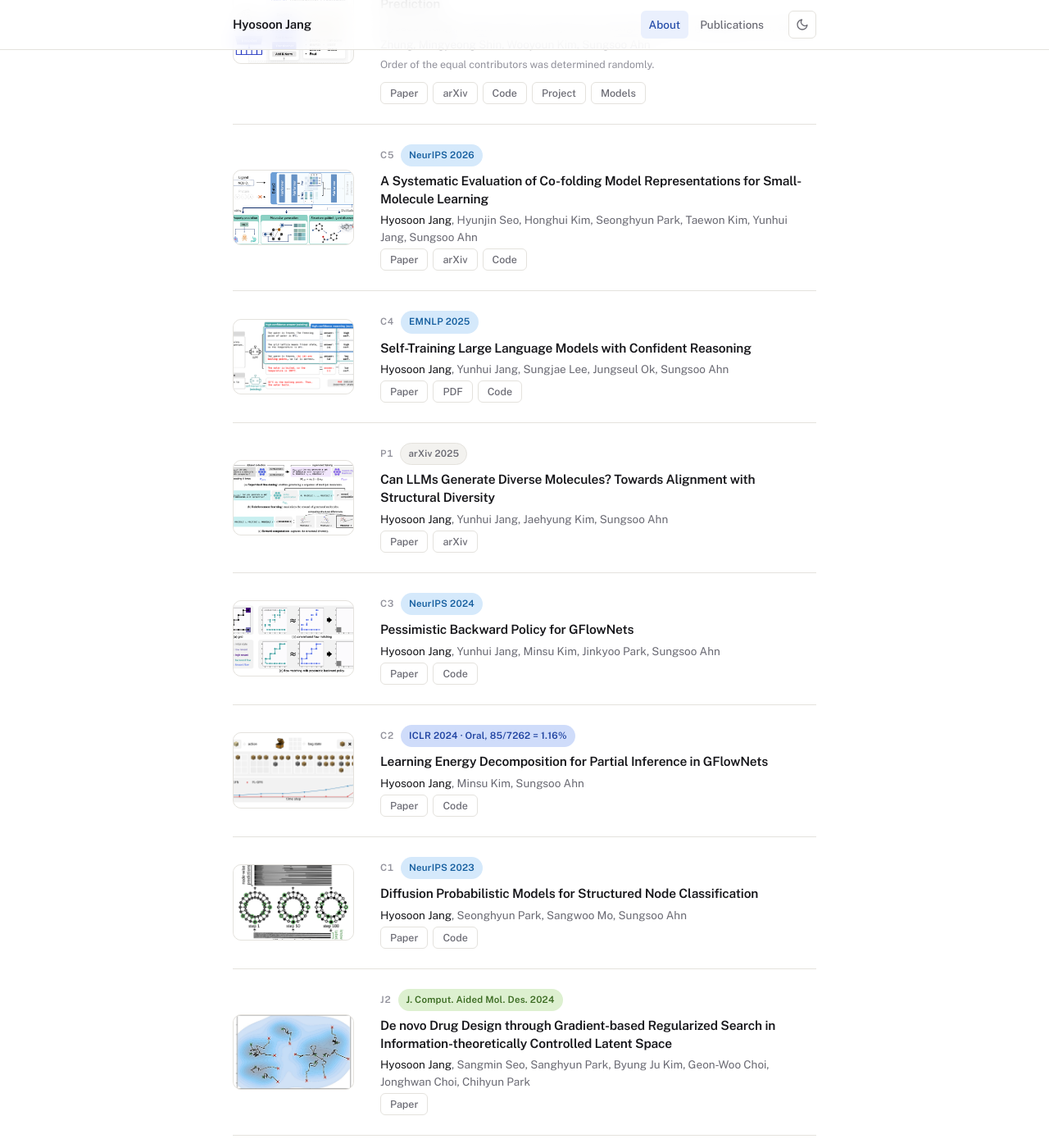
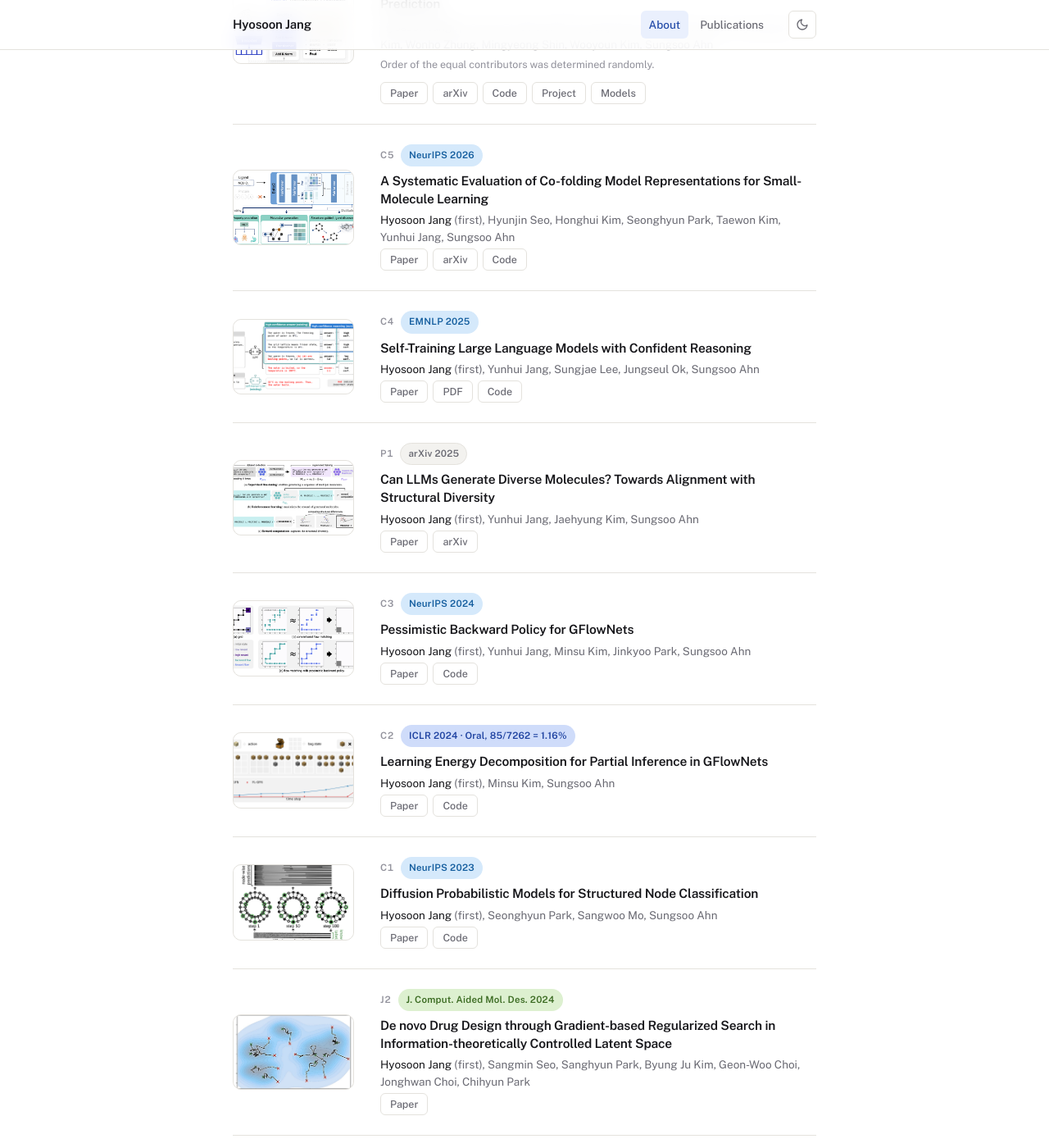
Before and after one commit to hsjang0/hsjang, a Jekyll site: the page built from index.html, in a window 1280 px wide and 1400 px high, scrolled down 1525 px. Shown: the whole window at 82% size. Built offline with Jekyll 4.4.1, drawn with Linux system fonts in a browser that asks for light colours; some of the changed text lies outside the part shown.

Commit message:
Label first and co-first authorship on publications

```diff
--- a/index.html
+++ b/index.html
@@ -151,7 +151,13 @@ title: Home
           <p class="team-legend">{{ paper.team.legend }}</p>
         </dialog>
         {% else %}
-        <p class="paper-authors">{{ paper.authors }}</p>
+        {% assign displayed_authors = paper.authors %}
+        {% if paper.author_role %}
+          {% capture own_author %}<span class='me'>Hyosoon Jang</span>{% if paper.authors contains "Hyosoon Jang</span><sup>&Dagger;</sup>" %}<sup>&Dagger;</sup>{% endif %}{% endcapture %}
+          {% capture labeled_author %}{{ own_author }} ({{ paper.author_role | escape }}){% endcapture %}
+          {% assign displayed_authors = paper.authors | replace: own_author, labeled_author %}
+        {% endif %}
+        <p class="paper-authors">{{ displayed_authors }}</p>
         {% endif %}
         {% if paper.venue %}<p class="paper-venue">{{ paper.venue }}</p>{% endif %}
         {% if paper.note %}<p class="paper-note">{{ paper.note }}</p>{% endif %}
```
Also changed, not shown: _data/publications.yaml (+11 -0 lines).
